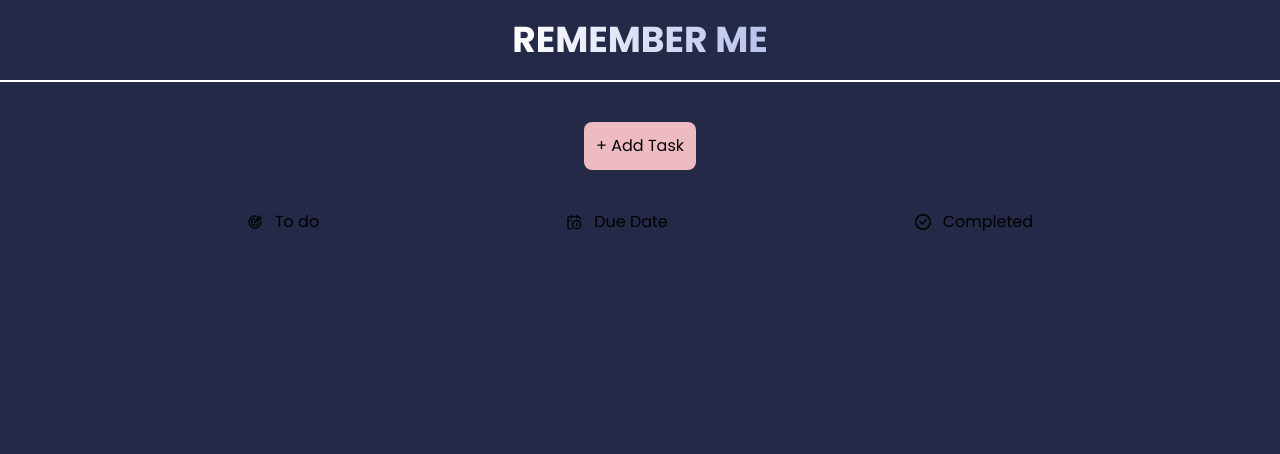
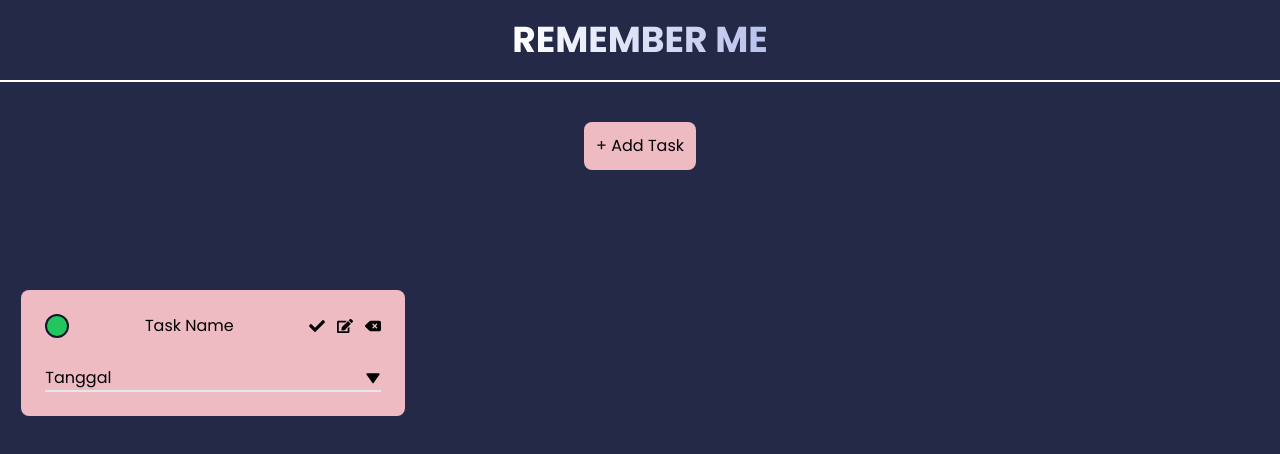
Before and after one commit to mbintangw/RememberMe, a React (Vite) app: page / in a window 1280 px wide. Shown: the top 454 px of the page. Built offline with nearby package versions, Linux system fonts and the light colour scheme.

Commit message:
feat : Edit props

```diff
--- a/src/Components/TaskList.tsx
+++ b/src/Components/TaskList.tsx
@@ -1,14 +1,11 @@
-import { TbTargetArrow } from "react-icons/tb";
-import { LuCalendarClock } from "react-icons/lu";
-import { FaRegCircleCheck } from "react-icons/fa6";
+import { ListType } from "../types/ListType";
+import TaskCard from "./TaskCard";
 
-
-const TaskList = () => {
+const TaskList = ({ title, icon }: ListType) => {
   return (
-    <main className="flex flex-wrap justify-evenly items-center">
-      <section className="flex items-center gap-3"> <TbTargetArrow /> To do</section>
-      <section className="flex items-center gap-3"><LuCalendarClock />Due Date</section>
-      <section className="flex items-center gap-3"><FaRegCircleCheck />Completed</section>
+    <main className="w-1/3 flex flex-col items-center gap-20 ">
+      <h2 className="flex gap-2 items-center text-white text-2xl">{icon} {title}</h2>
+      <TaskCard />
     </main>
   )
 }
```
